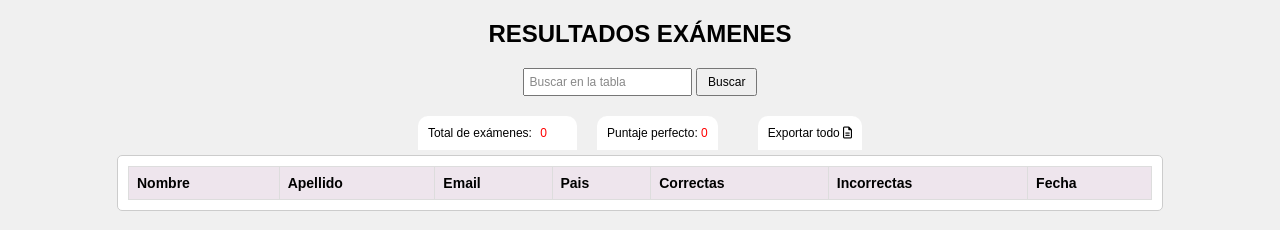
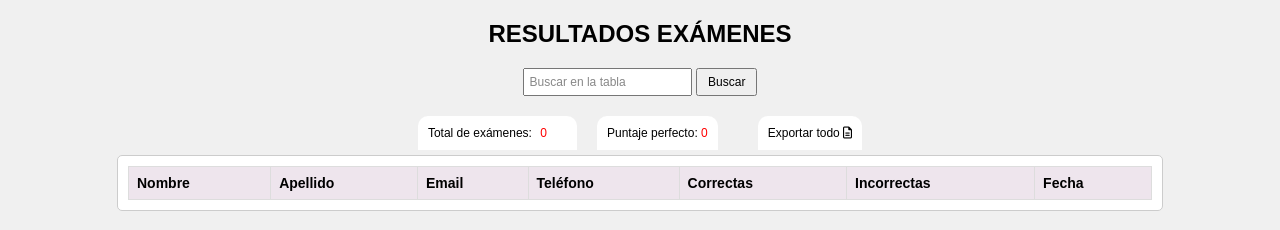
Before and after one commit to Eppoc/examenes, a plain HTML site: page index.html in a window 1280 px wide. Shown: the top 230 px of the page. Drawn offline with nearby package versions, Linux system fonts and the light colour scheme; no server answers.

Commit message:
Update index.html

```diff
--- a/index.html
+++ b/index.html
@@ -329,7 +329,7 @@ p:hover{
                     <th>Nombre</th>
                     <th>Apellido</th>
                     <th>Email</th>
-                    <th>Pais</th>
+                    <th>Teléfono</th>
                     <th>Correctas</th>
                     <th>Incorrectas</th>
                     <th>Fecha</th>
```
